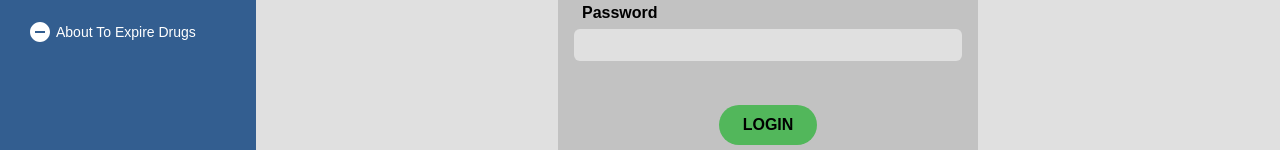
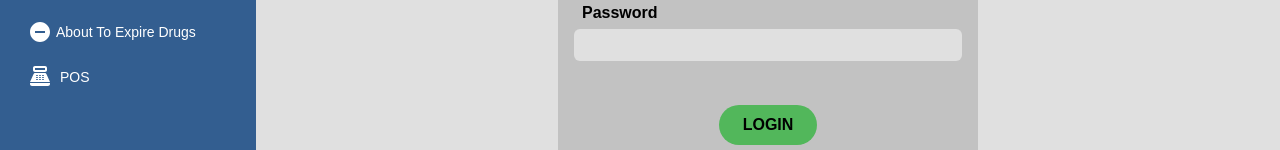
Before and after one commit to aravinda-amr/PMS, a React (Create React App) app in the folder frontend/: page /login in a window 1280 px wide. Shown: the part 331-481 px from the top of the page. Built offline with nearby package versions, Linux system fonts and the light colour scheme.

Commit message:
Update Navbar.js

```diff
--- a/frontend/src/components/Navbar.js
+++ b/frontend/src/components/Navbar.js
@@ -1,3 +1,4 @@
+import React, {useState} from 'react';
 import { Link } from 'react-router-dom';
 import { useLogout } from '../hooks/useLogout';
 import { useAuthContext } from '../hooks/useAuthContext';
@@ -8,14 +9,21 @@ import LoyaltyIcon from '@mui/icons-material/Loyalty';
 import ReorderIcon from '@mui/icons-material/Reorder';
 import AccessTimeIcon from '@mui/icons-material/AccessTime';
 import RemoveCircleIcon from '@mui/icons-material/RemoveCircle';
-
+import PointOfSaleIcon from '@mui/icons-material/PointOfSale';
+import SalesHistoryIcon from '@mui/icons-material/History';
+import NewSaleIcon from '@mui/icons-material/AddShoppingCart';
 
 const Navbar = () => {
     const { logout } = useLogout();
     const { user } = useAuthContext();
+    const [showPosMenu, setShowPosMenu] = useState(false);
 
     const handleClick = () => {
         logout();
+    }
+
+    const togglePosMenu = () => {
+        setShowPosMenu(!showPosMenu);
     }
 
     return (
@@ -57,10 +65,27 @@ const Navbar = () => {
                 <h1 className='ps-1 my-auto'>About To Expire Drugs</h1>
             </div>
         </Link>
-    </div>
 
-</div>
-
+        <div className='flex my-3 hover:bg-blue-button hover:shadow-xl hover:transition-all px-3 py-1 rounded-md'>
+                        <PointOfSaleIcon onClick={togglePosMenu}  />
+                        <div className='ml-2 flex flex-col' style={{ marginTop: '2px'}}>
+                            <h1 className='my-auto'>POS</h1>
+                            {showPosMenu && (
+                                <React.Fragment>
+                                    <Link to="/new-sale" className='my-auto'>
+                                        <NewSaleIcon style={{ marginRight: '10px'}}/>
+                                        New Sale
+                                    </Link>
+                                    <Link to="/billing" className='my-auto'>
+                                        <SalesHistoryIcon style={{ marginRight: '10px'}} />
+                                        Sales History
+                                    </Link>
+                                </React.Fragment>
+                            )}
+                        </div>
+                    </div>
+                </div>
+            </div>
 
 <nav className="flex justify-end bg-dark-blue-2 h-10 items-end text-sm">
     {user &&(
```
